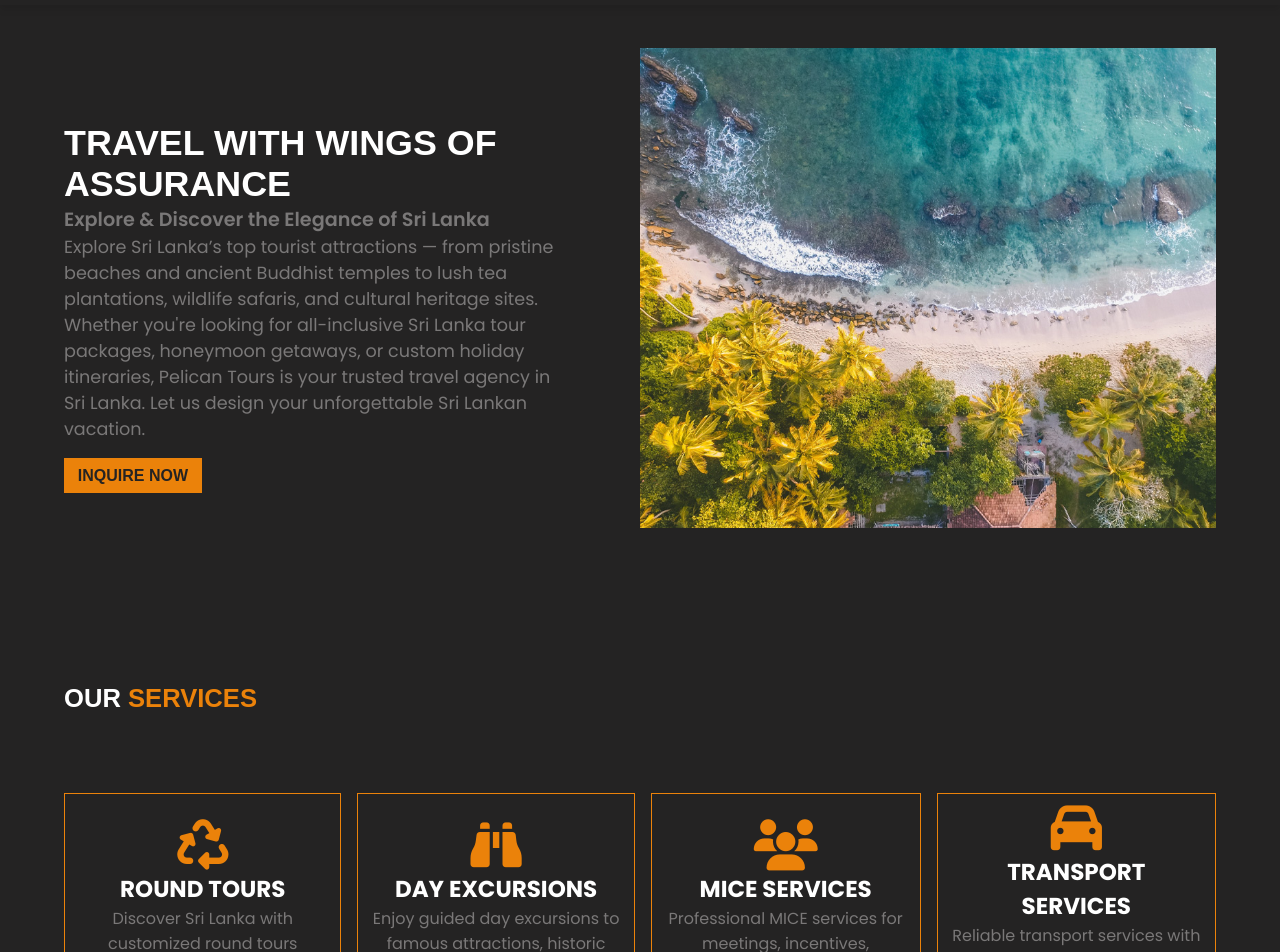
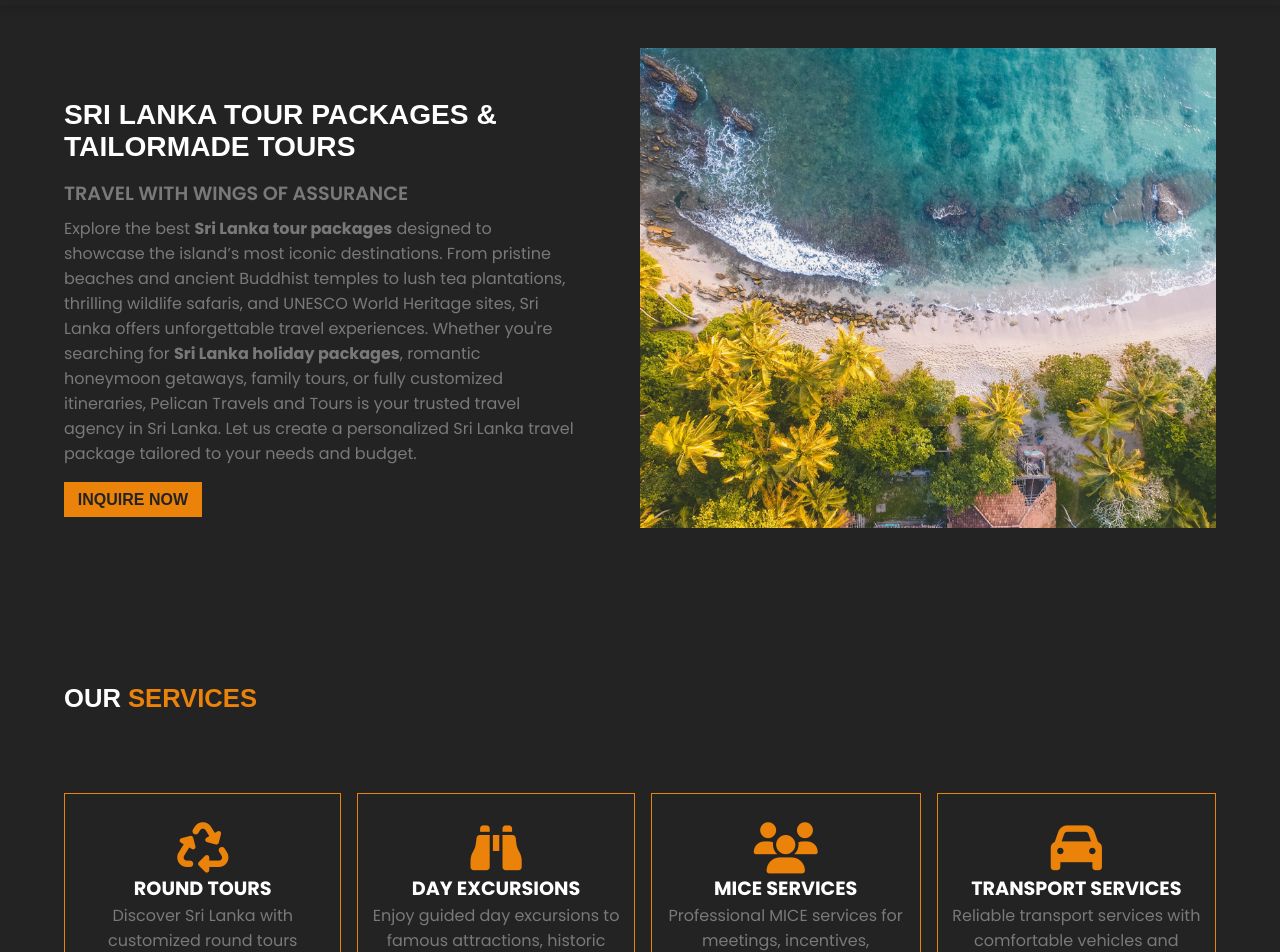
Before and after one commit to pelicantravelsweb/PELICAN-TRAVELS-AND-TOURS, a Next.js app: page / in a window 1280 px wide. Shown: the part 60-1012 px from the top of the page. Built offline with nearby package versions, Linux system fonts and the light colour scheme.

Commit message:
SEO Phase_1

```diff
--- a/src/app/cover_section.module.css
+++ b/src/app/cover_section.module.css
@@ -18,8 +18,9 @@
 .coversection_brief h1{
     color: white;
     font-family: Arial, Helvetica, sans-serif;
-    font-size: clamp(1.6rem, 2.8vw, 2.8rem);
+    font-size: clamp(1.6rem, 2.2vw, 2.2rem);
     opacity: 0;
+    padding-bottom: 1rem;
     transform: translateY(-20px);
     animation: fadeInRight 1s ease forwards;
     animation-delay: 0.4s;
@@ -30,7 +31,7 @@
     font-family: 'Poppins', sans-serif;
     font-size: clamp(1.2rem, 1.5vw, 1.5rem);
     font-weight: 550;
-
+    padding-bottom: 0.5rem;
     opacity: 0;
     transform: translateY(-20px);
     animation: fadeInRight 1s ease forwards;
@@ -40,7 +41,7 @@
 .coversection_brief p{
     color: rgb(122, 120, 120);
     font-family: 'Poppins', sans-serif;
-    font-size: clamp(1.1rem, 1.2vw, 1.2rem);
+    font-size: clamp(1rem, 1vw, 1rem);
 
     opacity: 0;
     transform: translateY(-20px);
--- a/src/app/layout.js
+++ b/src/app/layout.js
@@ -73,6 +73,7 @@ export const metadata = {
     },
   },
 
+
   openGraph: {
     title:
       "Sri Lanka Tour Packages & Tailor-Made Tours | Pelican Tours",
--- a/src/app/page.jsx
+++ b/src/app/page.jsx
@@ -385,7 +385,7 @@ const handleInquirySubmit = async (e) => {
     <>
 {/*Navigation Section_____________________________________________________________________________*/}
     <div className={styles_1.navigation}>
-        <Link href="/"><h1 className={styles_1.heading}>PELICAN TOURS</h1></Link>
+        <Link href="/"><h2 className={styles_1.heading}>PELICAN TOURS</h2></Link>
         <ul className={styles_1.navigation_ul}>
             <li className={styles_1.navigation_desktop}><Link href="/"><h2 id={styles_1.active}>HOME</h2></Link></li>
             <li className={styles_1.navigation_desktop}><Link href="/tour-packages"><h2>PACKAGES</h2></Link></li>
@@ -412,20 +412,22 @@ const handleInquirySubmit = async (e) => {
 {/*Cover Section_____________________________________________________________________________*/}
     <div className={styles_2.coversection}>
             <div className={styles_2.coversection_brief}>
-                <h1>TRAVEL WITH WINGS OF ASSURANCE</h1>
-                <h2>Explore & Discover the Elegance of Sri Lanka</h2>
-                <p> Explore Sri Lanka’s top tourist attractions —
-                    from pristine beaches and ancient Buddhist temples to lush tea plantations,
-                    wildlife safaris, and cultural heritage sites.
-                    Whether you're looking for all-inclusive Sri Lanka tour packages,
-                    honeymoon getaways, or custom holiday itineraries,
-                    Pelican Tours is your trusted travel agency in Sri Lanka.
-                    Let us design your unforgettable Sri Lankan vacation.</p>
+                <h1>SRI LANKA TOUR PACKAGES & TAILORMADE TOURS</h1>
+                <h2>TRAVEL WITH WINGS OF ASSURANCE</h2>
+                <p>
+                Explore the best <strong>Sri Lanka tour packages</strong> designed to showcase the island’s most iconic destinations.
+                From pristine beaches and ancient Buddhist temples to lush tea plantations, thrilling wildlife safaris,
+                and UNESCO World Heritage sites, Sri Lanka offers unforgettable travel experiences.
+
+                Whether you're searching for <strong>Sri Lanka holiday packages</strong>, romantic honeymoon getaways,
+                family tours, or fully customized itineraries, Pelican Travels and Tours is your trusted travel agency in Sri Lanka.
+                Let us create a personalized Sri Lanka travel package tailored to your needs and budget.
+                </p>
                 <button className={styles_2.button_1} onClick={scrollToInquire}>INQUIRE NOW</button>
             </div>
             <div className={styles_2.coversection_image}>
                 <div className={styles_2.image_wrapper}>
-                <Image src={image_1} alt="Sri Lankan Beach" fill priority quality={75} sizes="(max-width: 800px) 100vw, 50vw" className={styles_2.cover_img} placeholder="blur"/>
+                <Image src={image_1} alt="Sri Lanka beach tour destination with palm trees and tropical coastline" fill priority quality={75} sizes="(max-width: 800px) 100vw, 50vw" className={styles_2.cover_img} placeholder="blur"/>
               </div>
             </div>
     </div>
@@ -436,25 +438,25 @@ const handleInquirySubmit = async (e) => {
             <div className={styles_3.services_container}>
                 <div className={styles_3.services} >
                     <Link href="/services"><i className="fa fa-recycle"></i>
-                    <h1 className={styles_3.sub_topic_text}>ROUND TOURS</h1>
+                    <h2 className={styles_3.sub_topic_text}>ROUND TOURS</h2>
                     <p>Discover Sri Lanka with customized round tours covering cultural sites, wildlife, and scenic landscapes.</p></Link>
                 </div>
 
                 <div className={styles_3.services}>
                     <Link href="/services"><i className="fa-solid fa-binoculars"></i>
-                    <h1 className={styles_3.sub_topic_text}>DAY EXCURSIONS</h1>
+                    <h2 className={styles_3.sub_topic_text}>DAY EXCURSIONS</h2>
                     <p>Enjoy guided day excursions to famous attractions, historic landmarks, and natural wonders near you.</p></Link>
                 </div>
 
                 <div className={styles_3.services}>
                     <Link href="/services"><i className="fa fa-users"></i>
-                    <h1 className={styles_3.sub_topic_text}>MICE SERVICES</h1>
+                    <h2 className={styles_3.sub_topic_text}>MICE SERVICES</h2>
                     <p>Professional MICE services for meetings, incentives, conferences, and events tailored to your needs.</p></Link>
                 </div>
 
                 <div className={styles_3.services}>
                     <Link href="/services"><i className="fa-solid fa-car"></i>
-                    <h1 className={styles_3.sub_topic_text}>TRANSPORT SERVICES</h1>
+                    <h2 className={styles_3.sub_topic_text}>TRANSPORT SERVICES</h2>
                     <p>Reliable transport services with comfortable vehicles and experienced drivers for safe travel anywhere.</p></Link>
                 </div>
             </div>
@@ -488,7 +490,7 @@ const handleInquirySubmit = async (e) => {
                         <p className={styles_4.Package_days}><i className="fa-solid fa-clock"></i>  8 Days</p>
                         <p className={styles_4.Package_paxes}><i className="fa-solid fa-users"></i>  1-8 Paxes</p>
                         </div>
-                        <h1 className={styles_4.packages_h1}>MINI GOLF ESCAPE TOUR</h1>
+                        <h2 className={styles_4.packages_h1}>MINI GOLF ESCAPE TOUR</h2>
                         <h3 className={styles_4.Package_h3}>Sri Lanka is a rising golf destination in Asia, offering scenic, diverse courses, colonial charm, and affordable, high-quality experiences year-round.</h3>
                         <div className={styles_4.package_ratings}>
                             <i className="fa-sharp fa-solid fa-star"></i>
@@ -512,7 +514,7 @@ const handleInquirySubmit = async (e) => {
                         <p className={styles_4.Package_days}><i className="fa-solid fa-clock"></i>  10 Days</p>
                         <p className={styles_4.Package_paxes}><i className="fa-solid fa-users"></i>  2-2 Paxes</p>
                         </div>
-                        <h1 className={styles_4.packages_h1}>HONEYMOON TOUR</h1>
+                        <h2 className={styles_4.packages_h1}>HONEYMOON TOUR</h2>
                         <h3 className={styles_4.Package_h3}>Romantic Sri Lanka honeymoon with hill country, train rides, safaris, and beach sunsets—blending adventure, luxury, and intimate moments.</h3>
                         <div className={styles_4.package_ratings}>
                             <i className="fa-sharp fa-solid fa-star"></i>
@@ -536,7 +538,7 @@ const handleInquirySubmit = async (e) => {
                         <p className={styles_4.Package_days}><i className="fa-solid fa-clock"></i>  7 Days</p>
                         <p className={styles_4.Package_paxes}><i className="fa-solid fa-users"></i>  2-8 Paxes</p>
                         </div>
-                        <h1 className={styles_4.packages_h1}>WILD & COASTAL BLISS</h1>
+                        <h2 className={styles_4.packages_h1}>WILD & COASTAL BLISS</h2>
                         <h3 className={styles_4.Package_h3}>South Coast Sri Lanka tour with safaris, whale watching, heritage, and beach escapes—blending adventure with coastal luxury.</h3>
                         <div className={styles_4.package_ratings}>
                             <i className="fa-sharp fa-solid fa-star"></i>
@@ -560,7 +562,7 @@ const handleInquirySubmit = async (e) => {
                         <p className={styles_4.Package_days}><i className="fa-solid fa-clock"></i>  11 Days</p>
                         <p className={styles_4.Package_paxes}><i className="fa-solid fa-users"></i>  2-7 Paxes</p>
                         </div>
-                        <h1 className={styles_4.packages_h1}>BIRD WATCHING TOUR</h1>
+                        <h2 className={styles_4.packages_h1}>BIRD WATCHING TOUR</h2>
                         <h3 className={styles_4.Package_h3}>Sri Lanka hosts 430+ bird species, including 33 endemics. This tour covers diverse habitats with excellent birdwatching opportunities.</h3>
                         <div className={styles_4.package_ratings}>
                             <i className="fa-sharp fa-solid fa-star"></i>
@@ -584,7 +586,7 @@ const handleInquirySubmit = async (e) => {
                         <p className={styles_4.Package_days}><i className="fa-solid fa-clock"></i>  7 Days</p>
                         <p className={styles_4.Package_paxes}><i className="fa-solid fa-users"></i>  2-2 Paxes</p>
                         </div>
-                        <h1 className={styles_4.packages_h1}>LUXURY HONEYMOON</h1>
+                        <h2 className={styles_4.packages_h1}>LUXURY HONEYMOON</h2>
                         <h3 className={styles_4.Package_h3}>Luxury Sri Lanka honeymoon with scenic hill country escapes, wildlife safaris, and relaxing beachside romance.</h3>
                         <div className={styles_4.package_ratings}>
                             <i className="fa-sharp fa-solid fa-star"></i>
@@ -608,7 +610,7 @@ const handleInquirySubmit = async (e) => {
                         <p className={styles_4.Package_days}><i className="fa-solid fa-clock"></i>  11 Days</p>
                         <p className={styles_4.Package_paxes}><i className="fa-solid fa-users"></i>  1-8 Paxes</p>
                         </div>
-                        <h1 className={styles_4.packages_h1}>PEKOE TRAIL TREKKING</h1>
+                        <h2 className={styles_4.packages_h1}>PEKOE TRAIL TREKKING</h2>
                         <h3 className={styles_4.Package_h3}>The Pekoe Trail is a 300 km hike through Sri Lanka’s Central Highlands, linking tea estates, mountains, and villages.</h3>
                         <div className={styles_4.package_ratings}>
                             <i className="fa-sharp fa-solid fa-star"></i>
@@ -632,7 +634,7 @@ const handleInquirySubmit = async (e) => {
                         <p className={styles_4.Package_days}><i className="fa-solid fa-clock"></i>  10 Days</p>
                         <p className={styles_4.Package_paxes}><i className="fa-solid fa-users"></i>  2-8 Paxes</p>
                         </div>
-                        <h1 className={styles_4.packages_h1}>WELLNESS & REJUVENATION</h1>
+                        <h2 className={styles_4.packages_h1}>WELLNESS & REJUVENATION</h2>
                         <h3 className={styles_4.Package_h3}>Sri Lanka wellness retreat with Ayurveda, yoga, spa therapies, and nature healing—designed for complete mind, body, rejuvenation.</h3>
                         <div className={styles_4.package_ratings}>
                             <i className="fa-sharp fa-solid fa-star"></i>
--- a/src/app/services_section.module.css
+++ b/src/app/services_section.module.css
@@ -49,9 +49,9 @@
     font-size: clamp(2.5rem,4vw,4rem);
 }
 
-.services h1{
+.services h2{
     color: rgb(255, 255, 255);
-    font-size: clamp(1.2rem,1.8vw,1.8rem);
+    font-size: clamp(1.2rem,1.4vw,1.4rem);
     font-family: 'Poppins', sans-serif;
     margin-bottom: 0;
 }
@@ -105,6 +105,7 @@
         padding: 0.5rem;
         padding-top: 1.5rem;
         padding-bottom: 1.5rem;
+        height: auto;
     }
 
     .services p{
```
